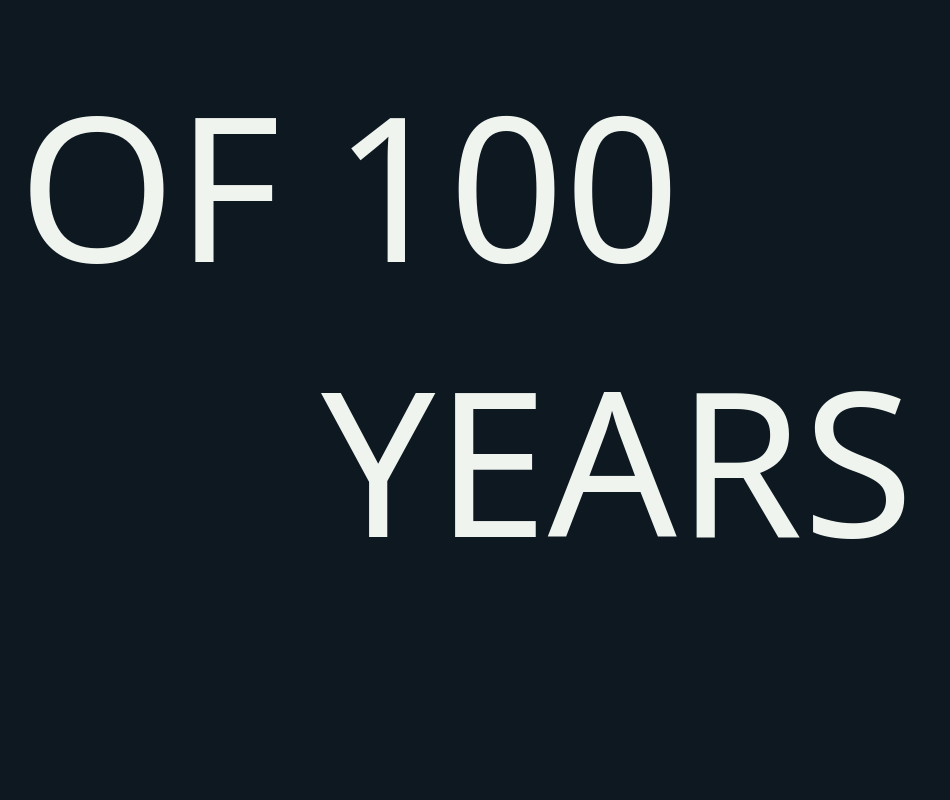
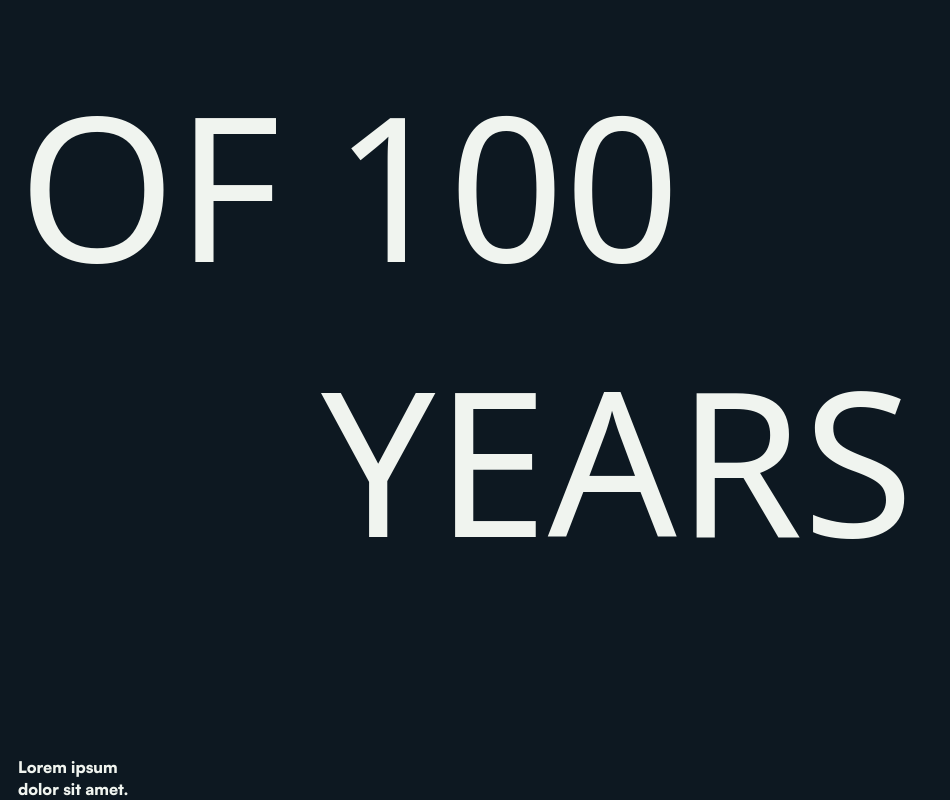
Before and after one commit to danielBRTanimacao/desafio-landing-page-react, a React (Vite) app: page / in a window 1280 px wide. Shown: the part 564-1364 px from the top of the page, without its empty margins (0-950 px from the left). Before the commit the page ends 1160 px from the top, so only its background shows below. Built offline with nearby package versions, Linux system fonts and the light colour scheme.

Commit message:
creating and updating design

```diff
--- a/src/assets/css/Index.css
+++ b/src/assets/css/Index.css
@@ -137,3 +137,9 @@ body {
 .display-1 .mr-start {
     margin-left: 1.5em;
 }
+
+.div-margin-p {
+    font-family: var(--principal-font);
+    margin-top: 160px;
+    width: 120px;
+}
--- a/src/components/Header.tsx
+++ b/src/components/Header.tsx
@@ -2,11 +2,13 @@ export default () => {
     return (
         <>
             <header className="header">
-                {/* <h1 className="display-1">PRISTINE SOUND OF 100 YEARS</h1> */}
                 <h1 className="display-1">PRISTINE SOUND</h1>
                 <h1 className="display-1">
                     OF 100 <span className="mr-start">YEARS</span>
                 </h1>
+                <div className="div-margin-p">
+                    <p>Lorem ipsum dolor sit amet.</p>
+                </div>
             </header>
         </>
     );
```
